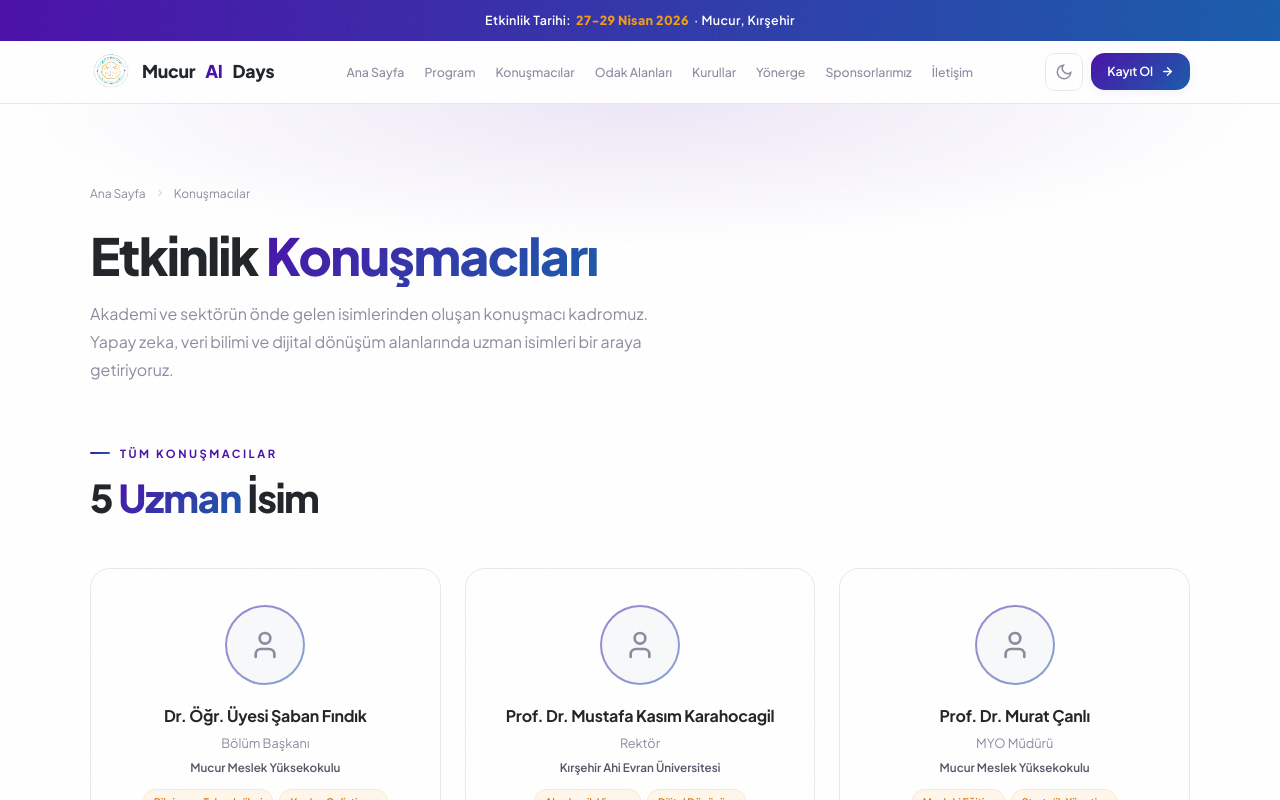
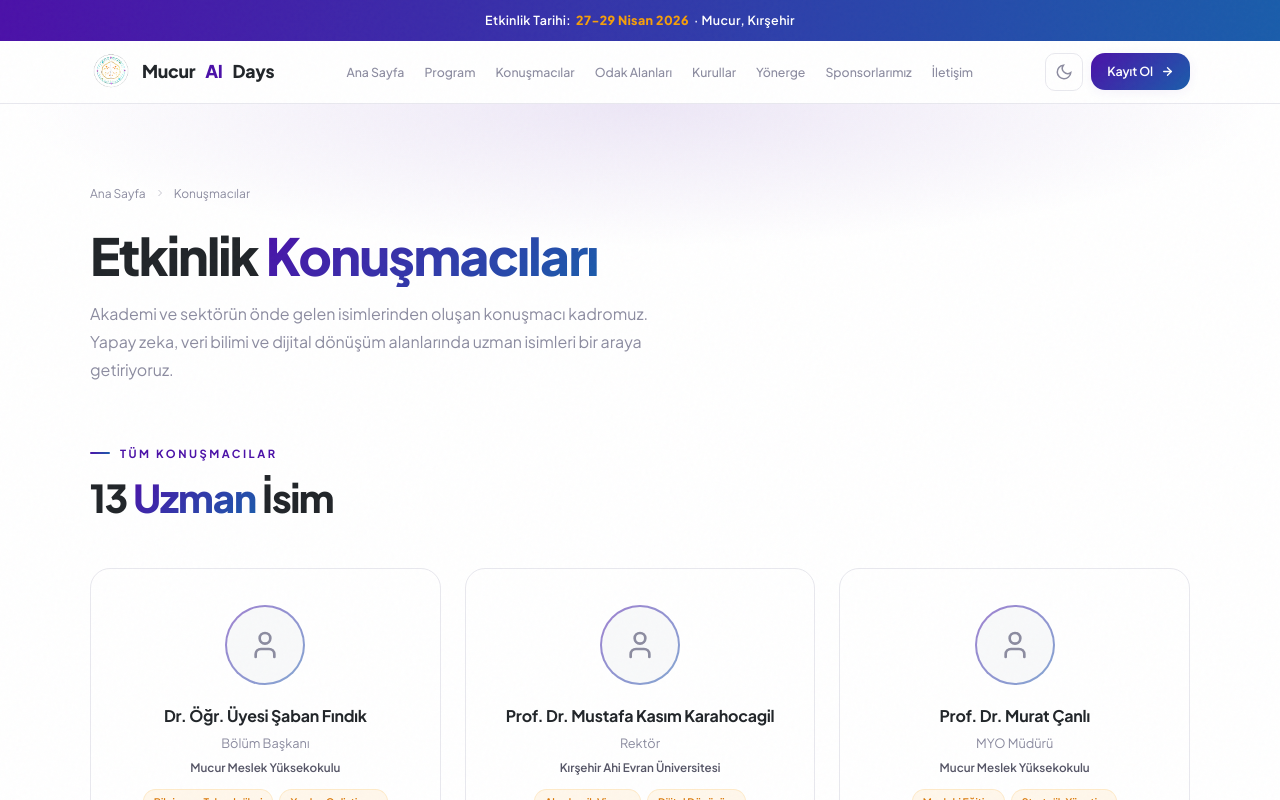
Before and after one commit to Beril711/website, a Next.js app: page /konusmacilar in a window 1280 px wide. Shown: the top 800 px of the page. Built offline with nearby package versions, Linux system fonts and the light colour scheme.

Commit message:
feat: Add speakers page to display event participants using `SpeakerCard` components and `speakersData`.

```diff
--- a/src/app/konusmacilar/page.js
+++ b/src/app/konusmacilar/page.js
@@ -28,7 +28,7 @@
         <div className="container">
           <div style={{ marginBottom: '48px' }}>
             <div className="section-eyebrow">Tüm Konuşmacılar</div>
-            <h2 className="section-heading">5 <span className="gradient-text">Uzman</span> İsim</h2>
+            <h2 className="section-heading">{speakers.length} <span className="gradient-text">Uzman</span> İsim</h2>
           </div>
           <div className="speakers-grid-full">
             {speakers.map(s => <SpeakerCard key={s.id} speaker={s} />)}
--- a/src/constants/programData.js
+++ b/src/constants/programData.js
@@ -80,7 +80,7 @@
     title: 'Panel: Yapay Zeka — Bugünü ve Yarını',
     location: 'Konferans Salonu',
     desc: 'Yapay zekanın eğitim, sanayi, tarım ve kamu sektöründeki dönüştürücü etkisi üzerine kapsamlı panel. Farklı disiplinlerden uzmanlar Türkiye\'nin AI vizyonunu tartışıyor.',
-    speaker: 'Prof. Dr. Mustafa Kasım Karahocagil (Moderatör)',
+    speaker: 'Prof. Dr. Mustafa Kasım Karahocagil',
     panelists: [
       'Prof. Dr. Süleyman Ersöz — Kırıkkale Üniversitesi Mühendislik Fakültesi',
       'BTK Akademi Temsilcisi',
```
